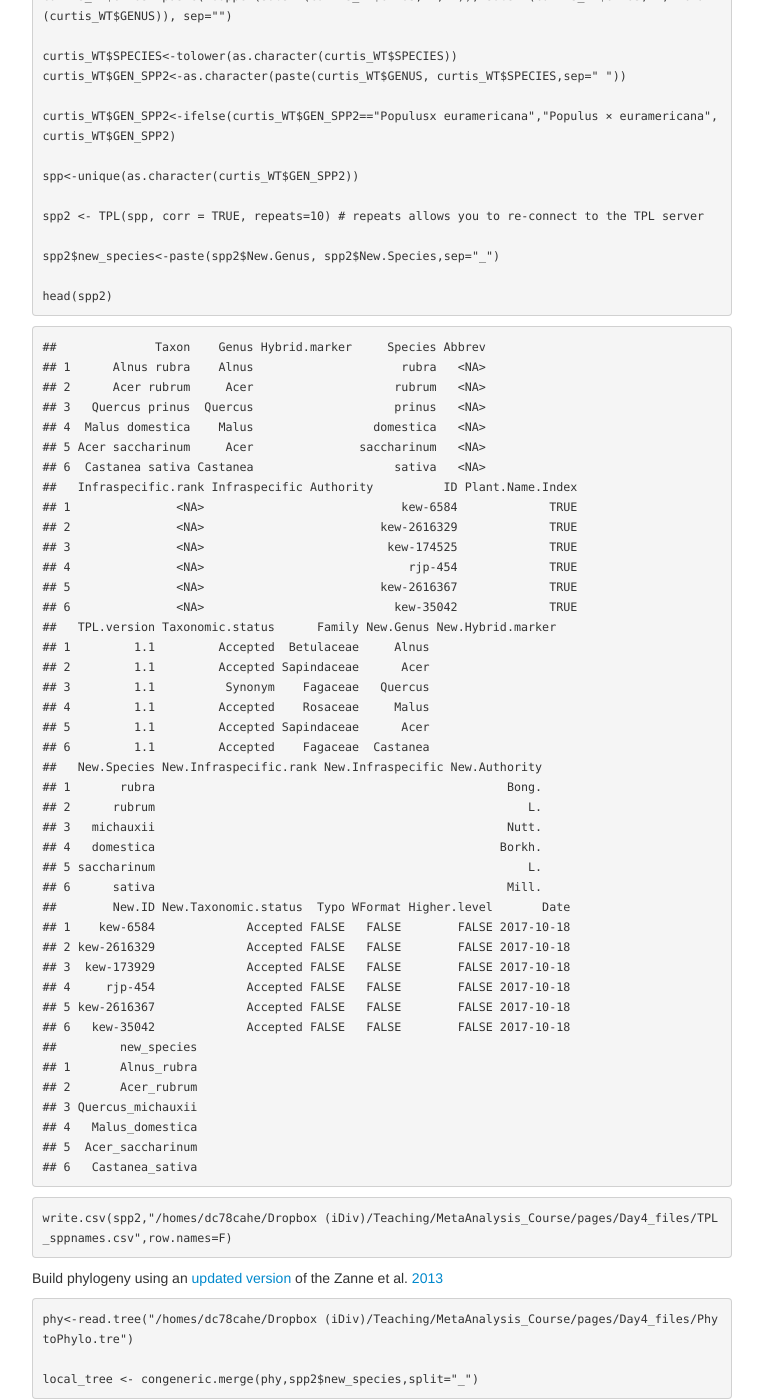
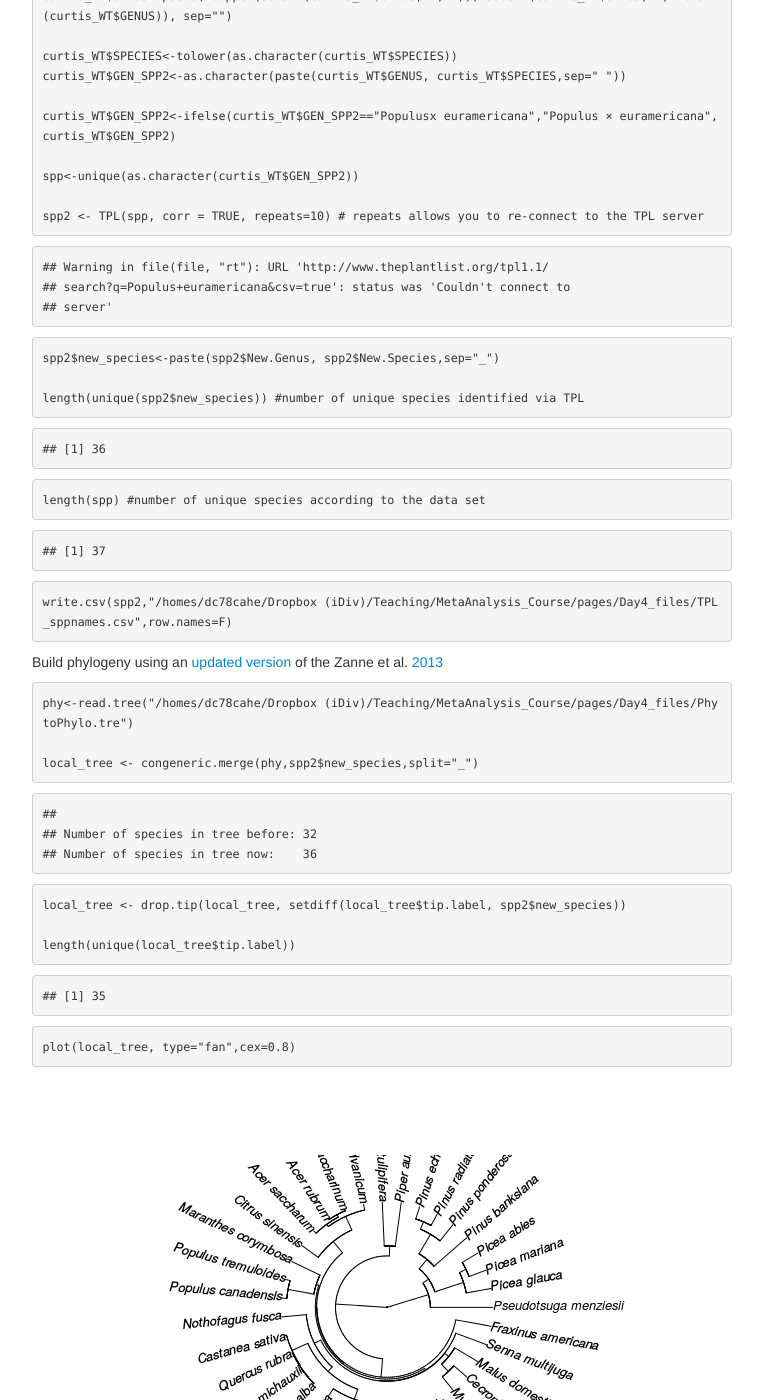
Before and after one commit to dylancraven/MetaAnalysis_Course, a Jekyll site: the page built from pages/Day4_extra.md, in a window 1280 px wide and 1400 px high, scrolled down 538 px. Shown: the whole window, without its empty margins (258-1021 px from the left). Built offline with Jekyll 4.4.1, drawn with Linux system fonts in a browser that asks for light colours; our own code applies the rules of GitHub Pages for plain Markdown files; some of the changed text lies outside the part shown.

Commit message:
famous last words (part III)

````diff
--- a/pages/Day4_extra.md
+++ b/pages/Day4_extra.md
@@ -28,54 +28,25 @@ curtis_WT$GEN_SPP2<-ifelse(curtis_WT$GEN_SPP2=="Populusx euramericana","Populus
 spp<-unique(as.character(curtis_WT$GEN_SPP2))
 
 spp2 <- TPL(spp, corr = TRUE, repeats=10) # repeats allows you to re-connect to the TPL server
+```
 
+    ## Warning in file(file, "rt"): URL 'http://www.theplantlist.org/tpl1.1/
+    ## search?q=Populus+euramericana&csv=true': status was 'Couldn't connect to
+    ## server'
+
+``` r
 spp2$new_species<-paste(spp2$New.Genus, spp2$New.Species,sep="_")
 
-head(spp2)
+length(unique(spp2$new_species)) #number of unique species identified via TPL
 ```
 
-    ##              Taxon    Genus Hybrid.marker     Species Abbrev
-    ## 1      Alnus rubra    Alnus                     rubra   <NA>
-    ## 2      Acer rubrum     Acer                    rubrum   <NA>
-    ## 3   Quercus prinus  Quercus                    prinus   <NA>
-    ## 4  Malus domestica    Malus                 domestica   <NA>
-    ## 5 Acer saccharinum     Acer               saccharinum   <NA>
-    ## 6  Castanea sativa Castanea                    sativa   <NA>
-    ##   Infraspecific.rank Infraspecific Authority          ID Plant.Name.Index
-    ## 1               <NA>                            kew-6584             TRUE
-    ## 2               <NA>                         kew-2616329             TRUE
-    ## 3               <NA>                          kew-174525             TRUE
-    ## 4               <NA>                             rjp-454             TRUE
-    ## 5               <NA>                         kew-2616367             TRUE
-    ## 6               <NA>                           kew-35042             TRUE
-    ##   TPL.version Taxonomic.status      Family New.Genus New.Hybrid.marker
-    ## 1         1.1         Accepted  Betulaceae     Alnus
-    ## 2         1.1         Accepted Sapindaceae      Acer
-    ## 3         1.1          Synonym    Fagaceae   Quercus
-    ## 4         1.1         Accepted    Rosaceae     Malus
-    ## 5         1.1         Accepted Sapindaceae      Acer
-    ## 6         1.1         Accepted    Fagaceae  Castanea
-    ##   New.Species New.Infraspecific.rank New.Infraspecific New.Authority
-    ## 1       rubra                                                  Bong.
-    ## 2      rubrum                                                     L.
-    ## 3   michauxii                                                  Nutt.
-    ## 4   domestica                                                 Borkh.
-    ## 5 saccharinum                                                     L.
-    ## 6      sativa                                                  Mill.
-    ##        New.ID New.Taxonomic.status  Typo WFormat Higher.level       Date
-    ## 1    kew-6584             Accepted FALSE   FALSE        FALSE 2017-10-18
-    ## 2 kew-2616329             Accepted FALSE   FALSE        FALSE 2017-10-18
-    ## 3  kew-173929             Accepted FALSE   FALSE        FALSE 2017-10-18
-    ## 4     rjp-454             Accepted FALSE   FALSE        FALSE 2017-10-18
-    ## 5 kew-2616367             Accepted FALSE   FALSE        FALSE 2017-10-18
-    ## 6   kew-35042             Accepted FALSE   FALSE        FALSE 2017-10-18
-    ##         new_species
-    ## 1       Alnus_rubra
-    ## 2       Acer_rubrum
-    ## 3 Quercus_michauxii
-    ## 4   Malus_domestica
-    ## 5  Acer_saccharinum
-    ## 6   Castanea_sativa
+    ## [1] 36
+
+``` r
+length(spp) #number of unique species according to the data set
+```
+
+    ## [1] 37
 
 ``` r
 write.csv(spp2,"/homes/dc78cahe/Dropbox (iDiv)/Teaching/MetaAnalysis_Course/pages/Day4_files/TPL_sppnames.csv",row.names=F)
@@ -102,7 +73,7 @@ length(unique(local_tree$tip.label))
     ## [1] 35
 
 ``` r
-plot(local_tree, type="fan")
+plot(local_tree, type="fan",cex=0.8)
 ```
 
 ![](Day4_extra_files/figure-markdown_github-ascii_identifiers/phyloo-1.png)
@@ -110,3 +81,5 @@ plot(local_tree, type="fan")
 ``` r
 write.tree(local_tree, "/homes/dc78cahe/Dropbox (iDiv)/Teaching/MetaAnalysis_Course/pages/Day4_files/Curtis_phylogeny.tre")
 ```
+
+Note that the pruned phylogeny has 35 unique species.
````
Also changed, not shown: pages/Day4_extra_files/figure-markdown_github-ascii_identifiers/phyloo-1.png.
